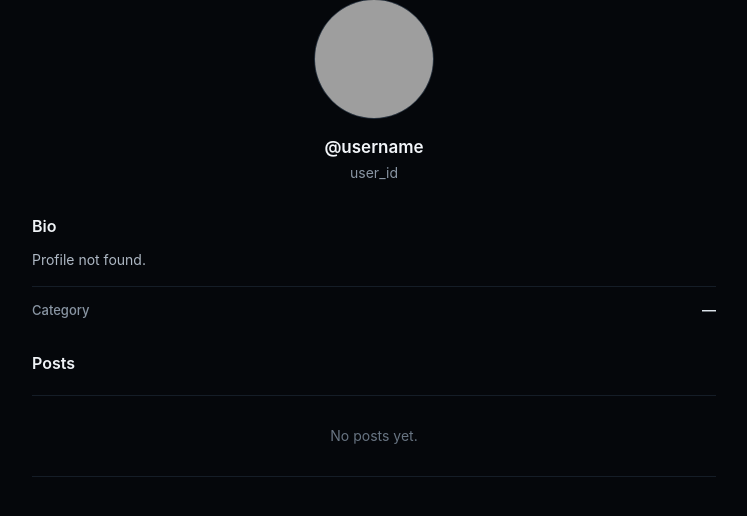
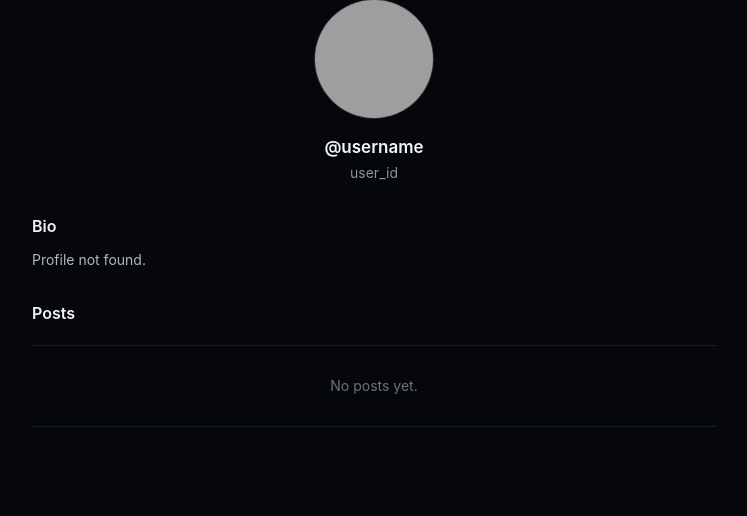
Before and after one commit to usanex4-utt/Usanex, a FastAPI app: template frontend/templates/profile.html in a window 1280 px wide. Shown: the part 91-607 px from the top of the page, without its empty margins (266-1013 px from the left). Run offline with FastAPI, Linux system fonts and the light colour scheme; the template is opened without the code that fills it, so the values that code supplies are empty; grey boxes are pictures that could not be loaded.

Commit message:
Update profile.html

```diff
--- a/frontend/templates/profile.html
+++ b/frontend/templates/profile.html
@@ -2,24 +2,18 @@
 <html lang="en">
 <head>
     <meta charset="UTF-8">
-    <meta
-        name="viewport"
-        content="width=device-width, initial-scale=1.0"
-    >
+    <meta name="viewport" content="width=device-width, initial-scale=1.0">
 
     <title>Profile - Usanex</title>
 
-    <link
-        rel="stylesheet"
-        href="/static/css/profile.css?v=6"
-    >
+    <link rel="stylesheet" href="/static/css/profile.css?v=7">
 </head>
 
 <body>
 
 <main class="profile-page">
 
-        <!-- ================= HEADER ================= -->
+    <!-- HEADER -->
     <header class="profile-header">
 
         <button
@@ -53,6 +47,7 @@
                 id="profileMenu"
                 class="profile-menu hidden"
             >
+
                 <button
                     id="blockButton"
                     class="profile-menu-item"
@@ -84,6 +79,7 @@
                 >
                     Report
                 </button>
+
             </div>
 
         </div>
@@ -91,10 +87,10 @@
     </header>
 
 
-        <!-- ================= PROFILE CONTENT ================= -->
+    <!-- PROFILE -->
     <section class="profile-content">
 
-            <!-- Profile Photo -->
+        <!-- PROFILE PHOTO -->
         <div class="profile-photo-wrapper">
 
             <img
@@ -107,7 +103,7 @@
         </div>
 
 
-            <!-- Username -->
+        <!-- USERNAME -->
         <div
             id="profileUsername"
             class="profile-username"
@@ -116,7 +112,7 @@
         </div>
 
 
-            <!-- User ID -->
+        <!-- USER ID -->
         <div
             id="profileUserId"
             class="profile-user-id"
@@ -125,16 +121,25 @@
         </div>
 
 
-            <!-- Connection Status -->
+        <!-- CONNECTION -->
         <div
             id="connectionStatus"
             class="connection-status hidden"
         >
+
+            <span id="connectionStatusText">
                 Connected
+            </span>
+
+            <span
+                id="connectionCategory"
+                class="connection-category hidden"
+            ></span>
+
         </div>
 
 
-            <!-- ================= BIO ================= -->
+        <!-- BIO -->
         <section class="bio-section">
 
             <h2 class="section-title">
@@ -148,27 +153,10 @@
                 No bio available.
             </p>
 
-
-                <!-- Category inside Bio -->
-                <div class="bio-category">
-
-                    <span class="bio-category-label">
-                        Category
-                    </span>
-
-                    <span
-                        id="personalCategory"
-                        class="bio-category-value"
-                    >
-                        —
-                    </span>
-
-                </div>
-
         </section>
 
 
-            <!-- ================= POSTS ================= -->
+        <!-- POSTS -->
         <section class="posts-section">
 
             <h2 class="section-title">
@@ -179,9 +167,11 @@
                 id="postsContainer"
                 class="posts-container"
             >
+
                 <div class="empty-posts">
                     No posts yet.
                 </div>
+
             </div>
 
         </section>
@@ -191,10 +181,7 @@
 </main>
 
 
-    <script
-        src="/static/js/profile.js?v=6"
-        defer
-    ></script>
+<script src="/static/js/profile.js?v=7" defer></script>
 
 </body>
 </html>
```
Lines whose indentation alone changed are shown as unchanged.
